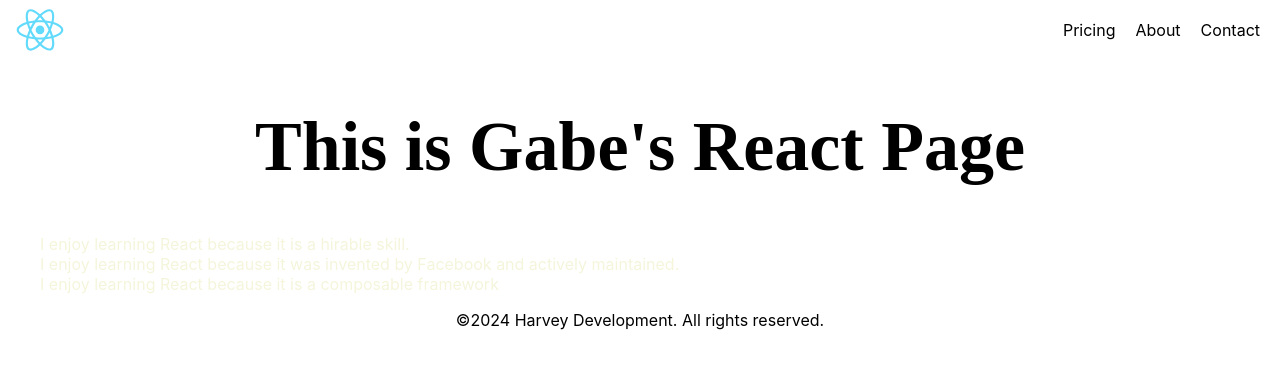
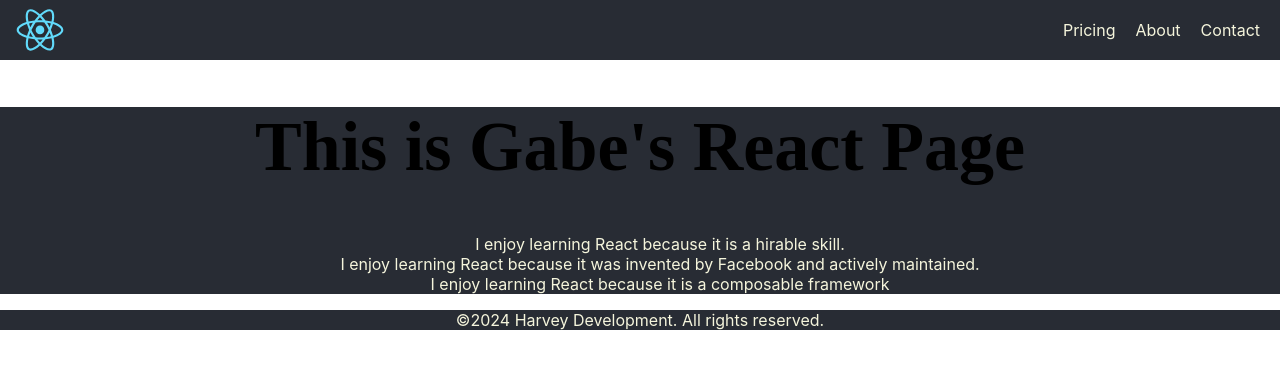
Before and after one commit to gabeharvey/Custom-Components-React, a React (Create React App) app: page / in a window 1280 px wide. Shown: the top 368 px of the page. Built offline with nearby package versions, Linux system fonts and the light colour scheme; the HTML template or start-up script is replaced by a standard one.

Commit message:
Style expirement throghout

```diff
--- a/src/App.css
+++ b/src/App.css
@@ -48,10 +48,12 @@
   display: flex;
   justify-content: end;
   margin: 10px;
+  color: beige;
 }
 
 .nav-items li {
   margin: 10px;
+  color: beige;
 }
 
 .logo-style {
@@ -68,6 +70,7 @@
 footer {
   display: flex;
   justify-content: center;
+  color: beige;
 }
 
 .main-list {
--- a/src/Footer.jsx
+++ b/src/Footer.jsx
@@ -2,7 +2,7 @@ import React from 'react';
 
 function Footer () {
     return (
-        <footer>
+        <footer className='App'>
             ©2024 Harvey Development. All rights reserved.
         </footer>
     )
--- a/src/Header.jsx
+++ b/src/Header.jsx
@@ -4,7 +4,7 @@ import "./App.css";
 
 function Header () {
     return (
-        <header>
+        <header className='App'>
             <nav className="main-nav">
                 <img className='logo-style' src={logo} alt="logo"></img>
                 <ul className='nav-items'>
--- a/src/Home.jsx
+++ b/src/Home.jsx
@@ -3,7 +3,7 @@ import "./App.css";
 
 function Home () {
     return (
-        <div>
+        <div className="App">
             <h1 className='main-header'>This is Gabe's React Page</h1>
             <ul className="main-list">
                 <li>I enjoy learning React because it is a hirable skill.</li>
```
